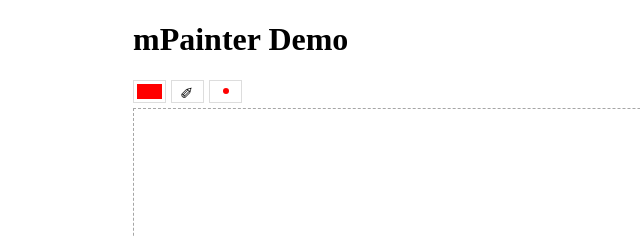
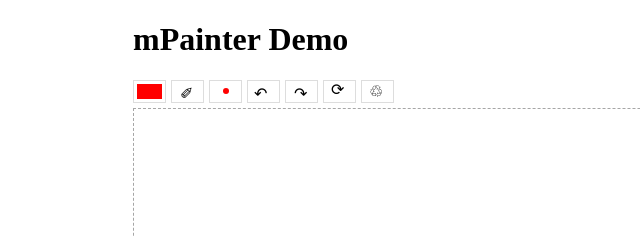
Before and after one commit to mrmarktyy/mPainter, a website: page index.html in a window 1280 px wide. Shown: the top 236 px of the page, 17-657 px from the left. Drawn offline with Linux system fonts and the light colour scheme.

Commit message:
[REFACTOR] add general buttons

```diff
--- a/css/style.css
+++ b/css/style.css
@@ -27,7 +27,7 @@ body,p,ul,li,ol {
     margin-bottom: 5px;
     position: relative;
 }
-.m-color-selector, .m-tool-selector, .m-size-selector {
+.m-color-selector, .m-tool-selector, .m-size-selector, .m-button {
     position: relative;
     display: inline-block;
     width: 25px;
@@ -52,7 +52,7 @@ body,p,ul,li,ol {
     display: table-cell;
     vertical-align: middle;
 }
-.m-color-selector:hover, .m-tool-selector:hover, .m-size-selector:hover {
+.m-color-selector:hover, .m-tool-selector:hover, .m-size-selector:hover, .m-button:hover {
     background-color: #E6E6E6;
 }
 .m-color {
@@ -97,3 +97,20 @@ ul.m-size-list li {
 ul.m-color-list li:hover, ul.m-tool-list li:hover, ul.m-size-list li:hover {
     background-color: #E6E6E6;
 }
+.m-button span {
+    position: relative;
+}
+.m-button .m-undo {
+    left: 3px;
+}
+.m-button .m-redo {
+    left: 5px;
+}
+.m-button .m-replay {
+    bottom: 4px;
+    left: 4px;
+}
+.m-button .m-reset {
+    bottom: 2px;
+    left: 4px;
+}
--- a/src/mPainter.js
+++ b/src/mPainter.js
@@ -49,21 +49,23 @@
                     SIZE: [
                         6, 10, 14
                     ],
+                    GENERAL: {
                         UNDO: {
-                        text: 'Undo',
-                        icon: '\u21B6'
+                            METHOD: 'undo',
+                            ICON: '\u21B6'
                         },
                         REDO: {
-                        text: 'Redo',
-                        icon: '\u21B7'
+                            METHOD: 'redo',
+                            ICON: '\u21B7'
                         },
                         REPLAY: {
-                        text: 'Replay',
-                        icon: '\u27F3'
+                            METHOD: 'replay',
+                            ICON: '\u27F3'
                         },
                         RESET: {
-                        text: 'Reset',
-                        icon: '\u2672',
+                            METHOD: 'reset',
+                            ICON: '\u2672'
+                        }
                     }
                 }
             };
@@ -92,20 +94,6 @@
                 opacity: 1,
                 color: "#FF0000"  // red
             },
-
-            // EVENTS: {
-            //     "mousedown": _mouseDown,
-            //     "mousemove": _mouseMove,
-            //     "mouseup": _mouseUp,
-            //     "mouseover": _mouseOver,
-            //     "mouseout": _mouseOut
-            // },
-            // TOOLS: this.options.WIDGETS.TOOL
-            // TOOLS: {
-            //     PAINT: "PAINT",
-            //     LINE: "LINE"
-            // }
-
         };
 
         bindEvents();
@@ -266,7 +254,6 @@
                 head: 0,
                 elements: []
             };
-
             clearPaint();
         }
 
@@ -309,29 +296,14 @@
         button_groups.appendChild(rendered_sizes[0]);
         button_groups.appendChild(rendered_sizes[1]);
 
+        var rendered_general = renderGeneral();
+        rendered_general.forEach(function (div) {
+            button_groups.appendChild(div);
+        });
+
         var div_clear = document.createElement('div');
         div_clear.style['clear'] = 'both';
         button_groups.appendChild(div_clear);
-
-        // for (var i = 0, n = _self.options.WIDGETS.length; i < n; i++) {
-        //     var ul = document.createElement('ul');
-        //     var group = _self.options.WIDGETS[i];
-        //     for (var icon_type in group) {
-        //         if (group.hasOwnProperty(icon_type)) {
-        //             var icon_config = group[icon_type],
-        //                 li = document.createElement('li');
-        //             if (icon_config.icon) {
-        //                 var span = document.createElement('span');
-        //                 span.appendChild(document.createTextNode(icon_config.icon));
-        //                 li.appendChild(span);
-        //             }
-        //             li.appendChild(document.createTextNode(icon_config.text));
-        //             bindClick(li, icon_type);
-        //             ul.appendChild(li);
-        //         }
-        //     }
-        //     button_groups.appendChild(ul);
-        // }
 
         hook.insertBefore(button_groups, hook.childNodes[0]);
     }
@@ -449,11 +421,10 @@
 
         var div_inner = document.createElement('div');
         div_inner.setAttribute('class', 'm-size');
-        div_selected.appendChild(div_inner);
-
         div_inner.style['width'] = _self.options.WIDGETS.SIZE[0] + 'px';
         div_inner.style['height'] = _self.options.WIDGETS.SIZE[0] + 'px';
         div_inner.style['background-color'] = _self.options.WIDGETS.COLOR.HEX[0];
+        div_selected.appendChild(div_inner);
         _self.options.WIDGETS.COLOR.ELEMENTS.push(div_inner);
 
         li_divs.forEach(function (div, i) {
@@ -466,7 +437,32 @@
 
         return [wrapper, ul_list];
     }
-    // TODO REFACTOR:
+
+    function renderGeneral() {
+        var general_buttons = [];
+        for (var type in _self.options.WIDGETS.GENERAL) {
+            if (_self.options.WIDGETS.GENERAL.hasOwnProperty(type)) {
+
+                var button_config = _self.options.WIDGETS.GENERAL[type],
+                    div = document.createElement('div'),
+                    span = document.createElement('span');
+                span.innerText = button_config.ICON;
+                span.setAttribute('class', 'm-' + button_config.METHOD);
+                div.appendChild(span);
+                div.setAttribute('class', 'm-button');
+                div.addEventListener('click', (function (button_config) {
+                    return function () {
+                        if (isFunction(_self[button_config.METHOD])) {
+                            _self[button_config.METHOD].call(_self);
+                        }
+                    };
+                })(button_config), false);
+                general_buttons.push(div);
+            }
+        }
+        return general_buttons;
+    }
+    // TODO: REFACTOR
     function bindEvents() {
         _self.options.start_trigger.forEach(function (eventType) {
             _internal.el.addEventListener(eventType, paintStart, false);
@@ -480,40 +476,6 @@
         _internal.el.addEventListener("mouseover", mouseOver, false);
         _internal.el.addEventListener("mouseout", mouseOut, false);
     }
-
-    function bindClick(el, type) {
-        var _method, _args;
-        switch (type) {
-        case 'UNDO':
-            _method = 'undo';
-            break;
-        case 'REDO':
-            _method = 'redo';
-            break;
-        case 'REPLAY':
-            _method = 'replay';
-            break;
-        case 'RESET':
-            _method = 'reset';
-            break;
-        case 'PAINT':
-            _method = 'setTool';
-            _args = [type];
-            break;
-        case 'LINE':
-            _method = 'setTool';
-            _args = [type];
-            break;
-        }
-        if (typeof _self[_method] === 'function') {
-            el.addEventListener('click', _bind(_self[_method], _self, _args), false);
-        }
-    }
-    // function _eventHandler(e) {
-    //     if (_internal.EVENTS[e.type] && typeof _internal.EVENTS[e.type] === "function") {
-    //         _internal.EVENTS[e.type].call(_self, e);
-    //     }
-    // }
     /**
      * Events handlers
      */
@@ -526,10 +488,6 @@
         if (_internal.paint_start === undefined) {
             _internal.paint_start = time();
         }
-        // if (_internal.first_draw === true) {
-        //     _internal.first_draw = false;
-        //     _internal.paint_start = time();
-        // }
 
         var point = getPointFromEvent(e);
         log("Start: " + point.x + "," + point.y);
```
Lines whose indentation alone changed are shown as unchanged.
